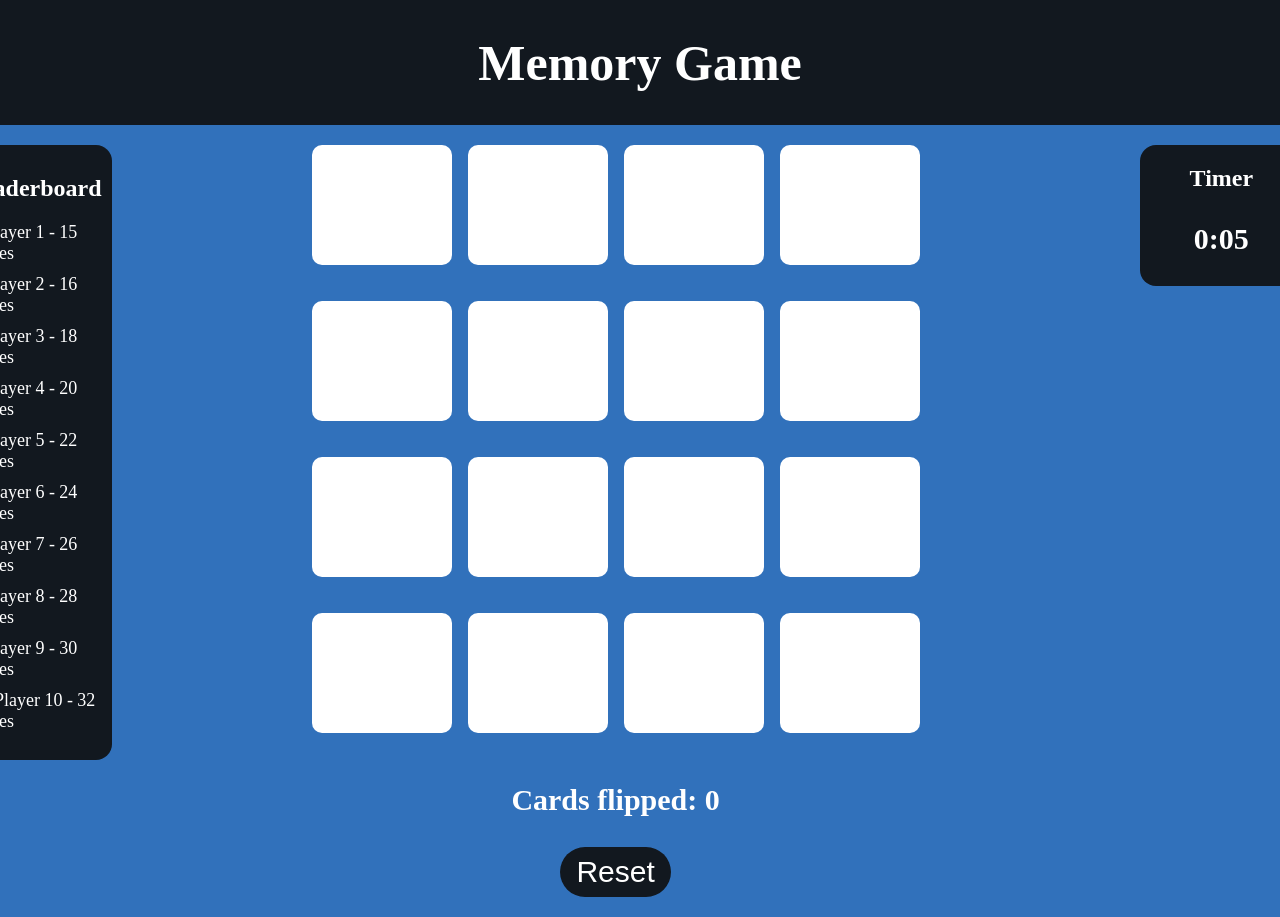
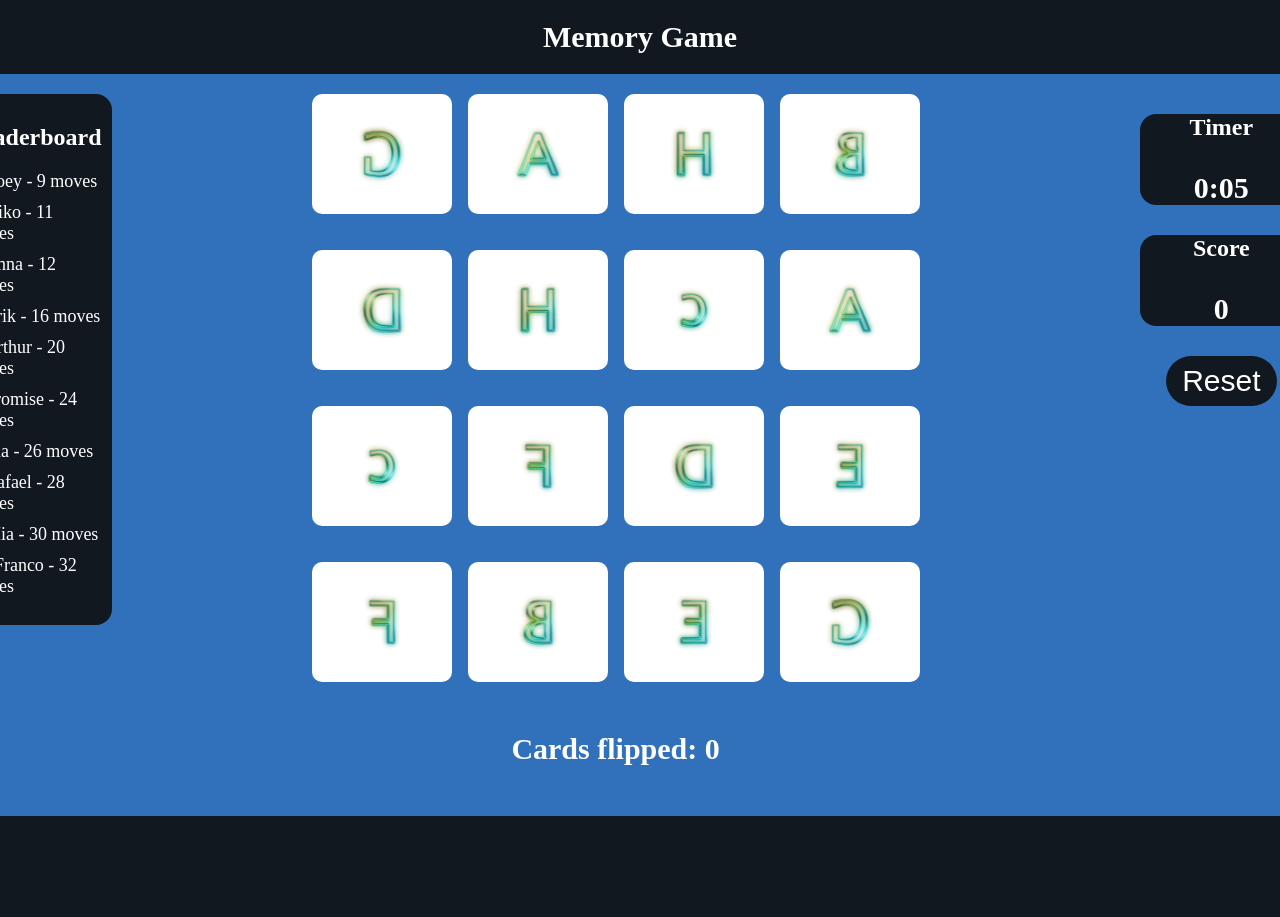
Before and after one commit to NkosiMlaba/javascript-memory-game, a website: page index.html in a window 1280 px wide. Shown: the top 917 px of the page. After the commit the page ends 816 px from the top, so only its background shows below. Drawn offline with Linux system fonts and the light colour scheme.

Commit message:
updated interface

```diff
--- a/index.html
+++ b/index.html
@@ -17,14 +17,24 @@
         <div class="game-container">
             <div class="grid-container"></div>
             <p>Cards flipped: <span class="score"></span></p>
+
+        </div>
+        <div class="right-div">
+            <div class="timer-container">
+                <h2>Timer</h2>
+                <p id="timer">0:00</p>
+            </div>
+
+            <div class="timer-container">
+                <h2>Score</h2>
+                <p id="scorenow">0</p>
+            </div>
+
             <div class="actions">
                 <button onclick="restart()">Reset</button>
             </div>
         </div>
-        <div class="timer-container">
-            <h2>Timer</h2>
-            <p id="timer">0:00</p>
-        </div>
+
     </div>
     <div class="win-dialog" id="win-dialog">
         <h2>Congratulations!</h2>
--- a/index.js
+++ b/index.js
@@ -3,33 +3,33 @@ const scoreElement = document.querySelector(".score");
 const leaderboardList = document.querySelector(".leaderboard-list");
 const winDialog = document.getElementById("win-dialog");
 const timerElement = document.getElementById("timer");
+const scorenowElement = document.getElementById("scorenow");
 
 let cards = [];
 let firstCard = null;
 let secondCard = null;
 let lockBoard = false;
 let score = 0;
+let scorenow = 0;
 let playerMoves = 0;
 let playerRank = 0;
 let leaderboard = [];
 let timerInterval;
 let timerSeconds = 0;
 
-// Predefined leaderboard with 10 best players and their number of moves
 const initialLeaderboard = [
-    { name: "Player 1", moves: 15 },
-    { name: "Player 2", moves: 16 },
-    { name: "Player 3", moves: 18 },
-    { name: "Player 4", moves: 20 },
-    { name: "Player 5", moves: 22 },
-    { name: "Player 6", moves: 24 },
-    { name: "Player 7", moves: 26 },
-    { name: "Player 8", moves: 28 },
-    { name: "Player 9", moves: 30 },
-    { name: "Player 10", moves: 32 },
+    { name: "Zoey", moves: 9 },
+    { name: "Niko", moves: 11 },
+    { name: "Anna", moves: 12 },
+    { name: "Erik", moves: 16 },
+    { name: "Arthur", moves: 20 },
+    { name: "Promise", moves: 24 },
+    { name: "Lia", moves: 26 },
+    { name: "Rafael", moves: 28 },
+    { name: "Mia", moves: 30 },
+    { name: "Franco", moves: 32 },
 ];
 
-// Initialize the leaderboard
 function initializeLeaderboard() {
     leaderboard = JSON.parse(JSON.stringify(initialLeaderboard));
     playerMoves = 0;
@@ -40,6 +40,7 @@ function initializeLeaderboard() {
 initializeLeaderboard();
 
 scoreElement.textContent = score;
+scorenowElement.textContent = scorenow;
 
 fetch("./data/cards.json")
     .then((response) => response.json())
@@ -86,7 +87,7 @@ function handleCardFlip() {
 
     secondCard = this;
     updateScore();
-    playerMoves += 2; // Each pair of cards flipped counts as 2 moves
+    playerMoves += 1;
     lockBoard = true;
 
     checkForMatch();
@@ -101,6 +102,11 @@ function updateScore() {
 function checkForMatch() {
     const isMatch = firstCard.dataset.name === secondCard.dataset.name;
     isMatch ? disableMatchedCards() : unflipMismatchedCards();
+    if (isMatch) {
+        scorenow ++;
+        scorenowElement.textContent = scorenow;
+    }
+
 }
 
 function disableMatchedCards() {
@@ -158,7 +164,6 @@ function updateLeaderboardDisplay() {
         leaderboardList.appendChild(li);
     });
 
-    // Remove animation classes after they are applied
     setTimeout(() => {
         document.querySelectorAll('.move-up, .move-down').forEach(el => {
             el.classList.remove('move-up', 'move-down');
@@ -198,13 +203,13 @@ function restart() {
     resetBoard();
     shuffleArray(cards);
     score = 0;
+    scorenow = 0;
     scoreElement.textContent = score;
+    scorenowElement.textContent = scorenow
     playerMoves = 0;
     playerRank = 0;
     createCardElements(cards);
     initializeLeaderboard();
     closeWinDialog();
-    startTimer(); // Start the timer when the game is restarted
+    startTimer();
 }
-
-// document.querySelector(".restart-button").addEventListener("click", restart);
--- a/style.css
+++ b/style.css
@@ -13,8 +13,8 @@ body {
 .view-container {
     background-color: #3171bb;
     display: flex;
-    flex-direction: row; /* Changed to row for side-by-side layout */
-    align-items: flex-start; /* Align items to the top */
+    flex-direction: row;
+    align-items: flex-start;
     padding: 20px;
     border-radius: 10px;
 
@@ -23,7 +23,7 @@ body {
 h1 {
     text-align: center;
     font-weight: 700;
-    font-size: 50px;
+    font-size: 30px;
 }
 
 p {
@@ -76,7 +76,7 @@ p {
 }
 
 .front, .back {
-    backface-visibility: hidden; /*Testing*/
+    /* backface-visibility: hidden; Testing */
     position: absolute;
     border-radius: 100px;
     top: 0;
@@ -143,7 +143,7 @@ p {
     padding: 20px;
     border-radius: 10px;
     text-align: center;
-    display: none; /* Initially hidden */
+    display: none;
     z-index: 1000;
 }
 
```
